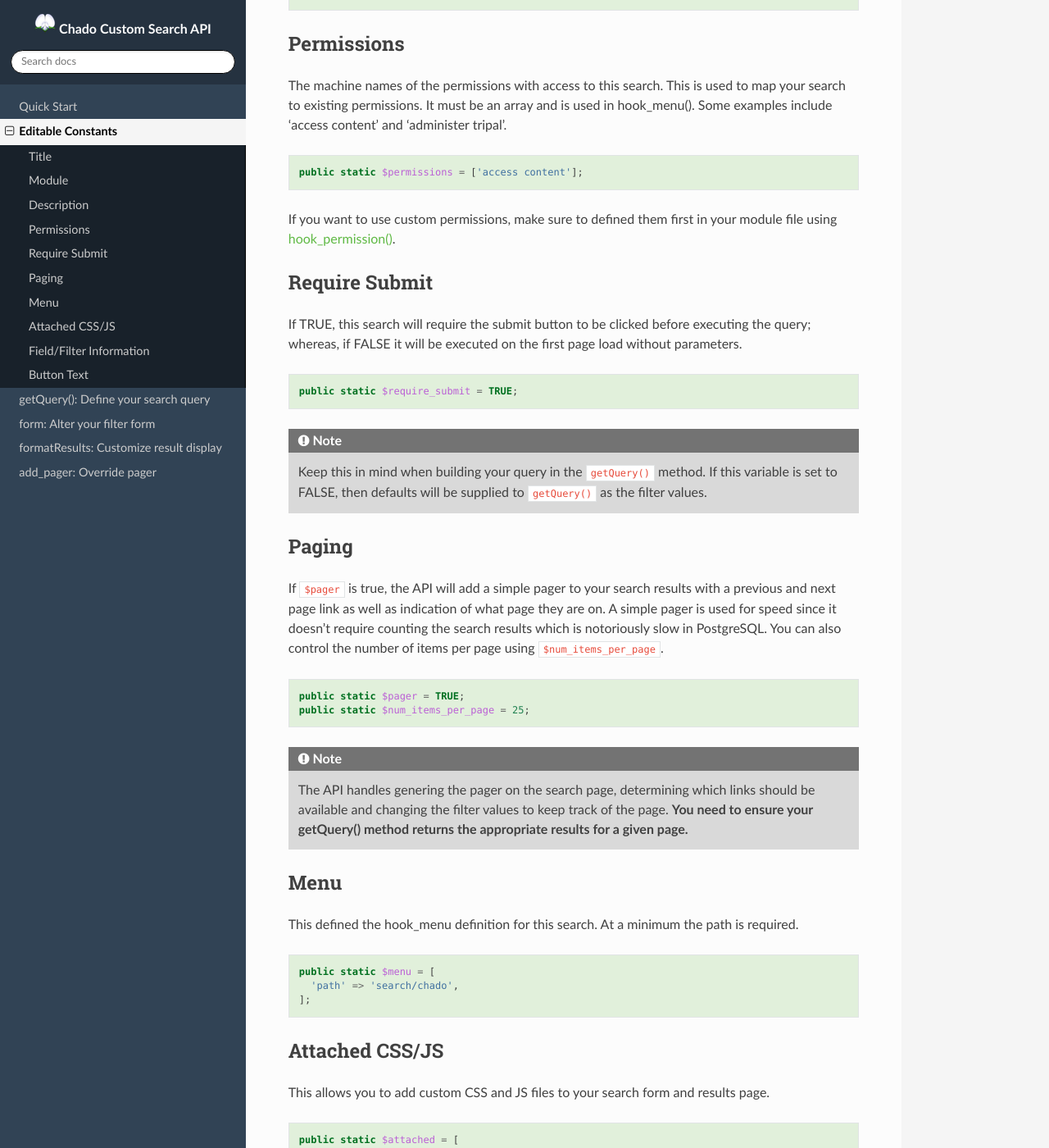
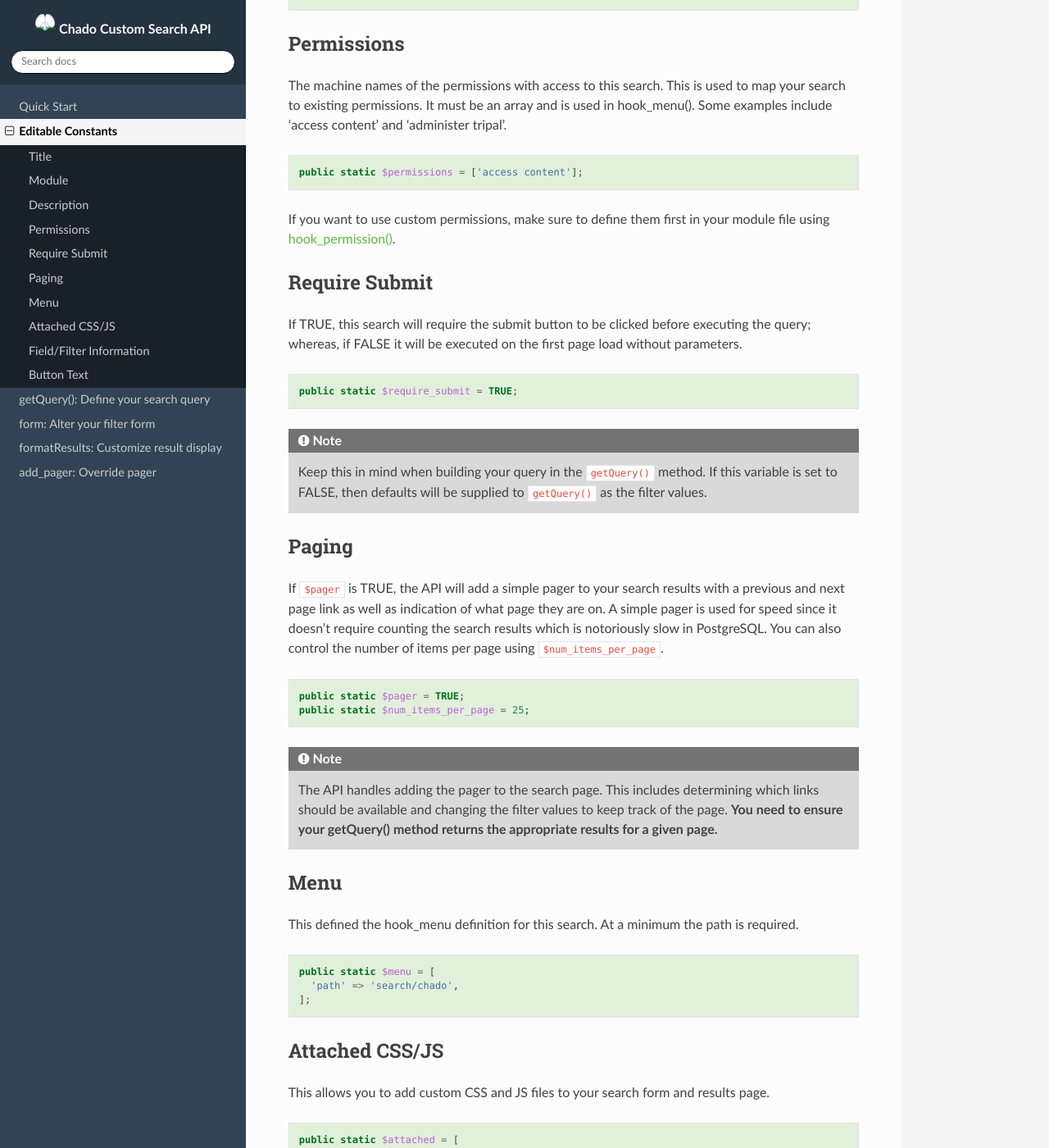
Before and after one commit to UofS-Pulse-Binfo/chado_custom_search, a Sphinx documentation site: the page built from docs/editable-constants.rst, in a window 1280 px wide and 1400 px high, scrolled down 765 px. Shown: the whole window at 82% size. Built offline with Sphinx 7.4.7 and the Read the Docs theme 2.0.0, drawn with Linux system fonts in a browser that asks for light colours.

```diff
--- a/docs/editable-constants.rst
+++ b/docs/editable-constants.rst
@@ -40,7 +40,7 @@ The machine names of the permissions with access to this search. This is used to
 
   public static $permissions = ['access content'];
 
-If you want to use custom permissions, make sure to defined them first in your module file using `hook_permission() <https://www.drupal.org/docs/7/creating-custom-modules/specifying-a-custom-permission-for-a-new-page#custom-permission>`_.
+If you want to use custom permissions, make sure to define them first in your module file using `hook_permission() <https://www.drupal.org/docs/7/creating-custom-modules/specifying-a-custom-permission-for-a-new-page#custom-permission>`_.
 
 Require Submit
 ----------------
@@ -58,7 +58,7 @@ If TRUE, this search will require the submit button to be clicked before executi
 Paging
 -------
 
-If ``$pager`` is true, the API will add a simple pager to your search results with a previous and next page link as well as indication of what page they are on. A simple pager is used for speed since it doesn't require counting the search results which is notoriously slow in PostgreSQL. You can also control the number of items per page using ``$num_items_per_page``.
+If ``$pager`` is TRUE, the API will add a simple pager to your search results with a previous and next page link as well as indication of what page they are on. A simple pager is used for speed since it doesn't require counting the search results which is notoriously slow in PostgreSQL. You can also control the number of items per page using ``$num_items_per_page``.
 
 .. code-block:: php
 
@@ -67,7 +67,7 @@ If ``$pager`` is true, the API will add a simple pager to your search results wi
 
 .. note::
 
-  The API handles genering the pager on the search page, determining which links should be available and changing the filter values to keep track of the page. **You need to ensure your getQuery() method returns the appropriate results for a given page.**
+  The API handles adding the pager to the search page. This includes determining which links should be available and changing the filter values to keep track of the page. **You need to ensure your getQuery() method returns the appropriate results for a given page.**
 
 Menu
 ------
```
Also changed, not shown: 1 other file.
